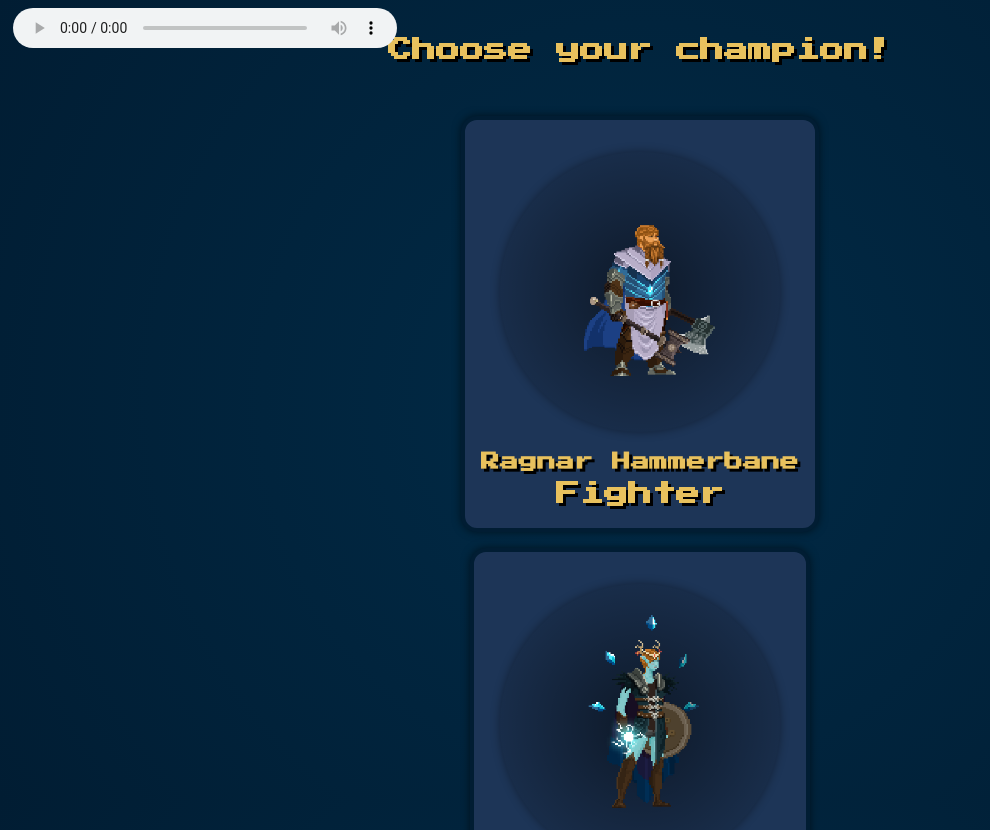
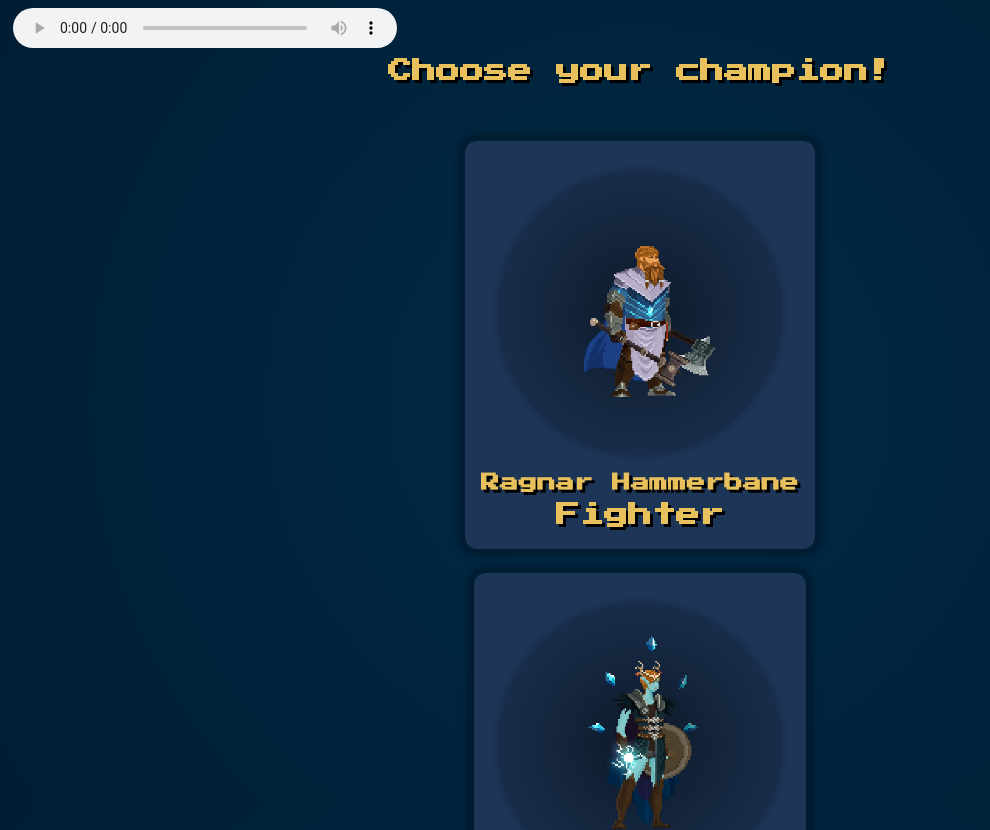
Before and after one commit to jskomal/roll-for-initiative, a React (Create React App) app: page /character-select in a window 1280 px wide. Shown: the top 830 px of the page, without its empty margins (0-990 px from the left). Built offline with nearby package versions, Linux system fonts and the light colour scheme; no server answers.

Commit message:
Refactor margins on choose text to account for music player

```diff
--- a/src/components/CharacterView/CharacterView.css
+++ b/src/components/CharacterView/CharacterView.css
@@ -1,15 +1,7 @@
-/* * {
-  border: 1px solid red;
-} */
-/*
-.character-page {
-  display: f;
-} */
-
 .choose-text {
   text-align: center;
   margin-bottom: 2rem;
-  margin-top: 2rem;
+  margin-top: 3.3rem;
 }
 
 .character-container {
```
